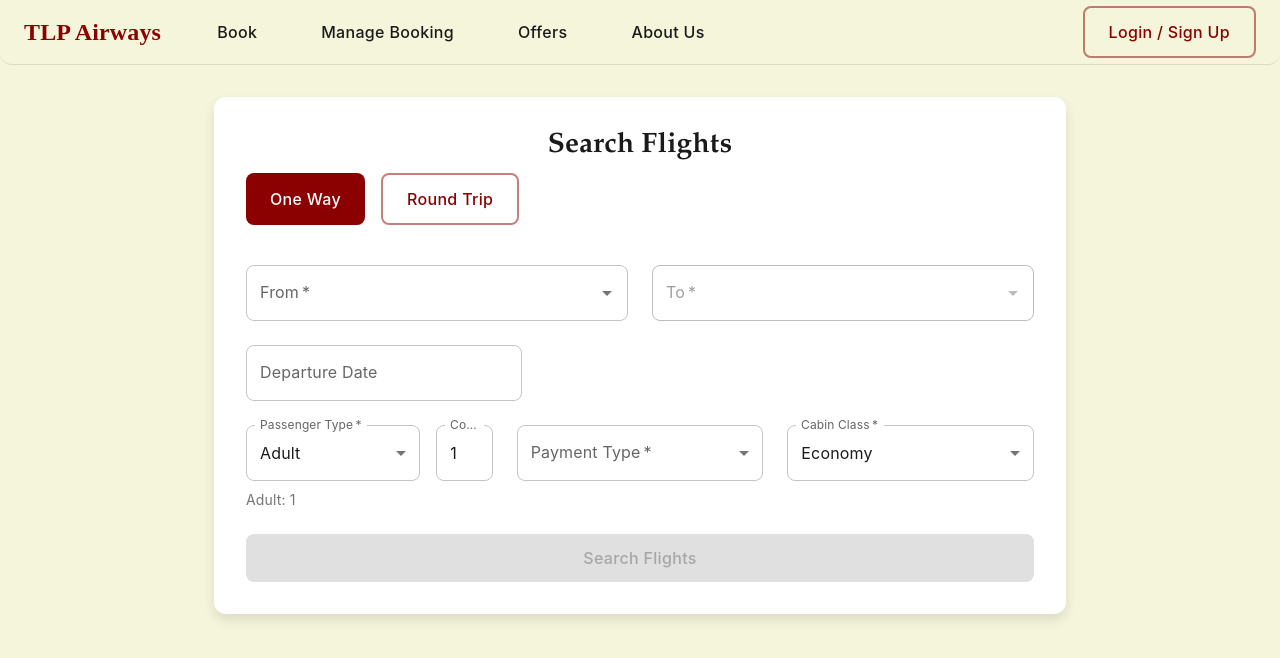
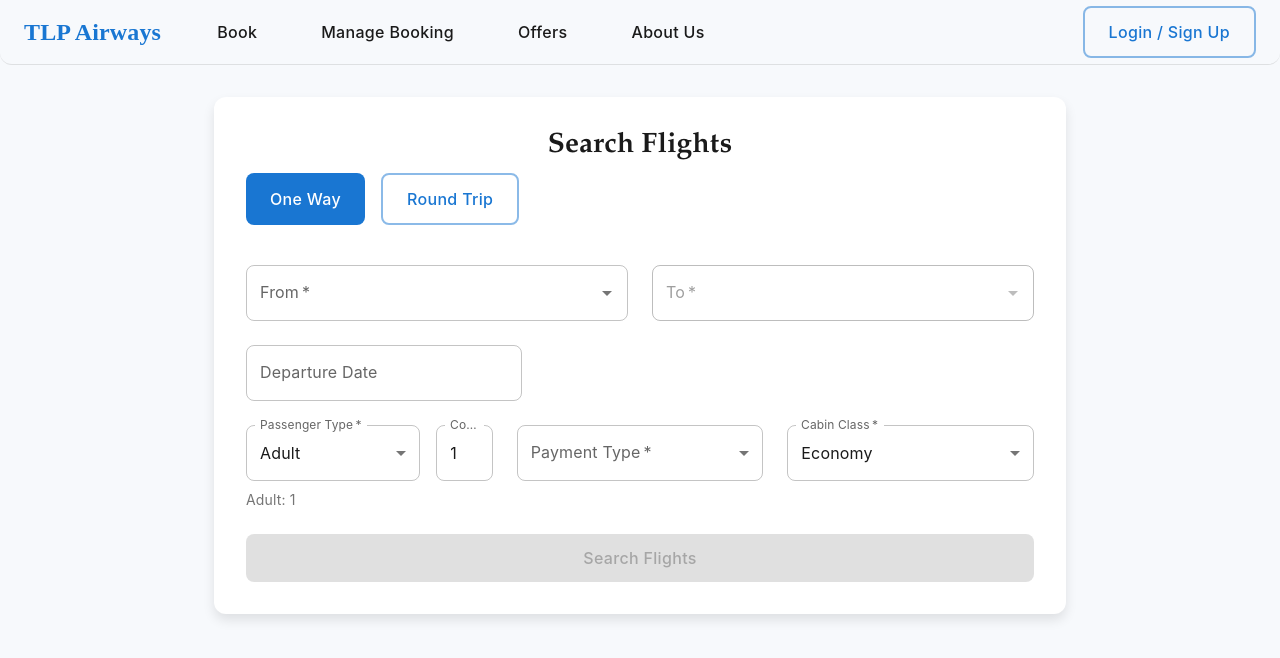
Before and after one commit to riteshvg/tlpairways, a React (Create React App) app in the folder frontend/: page /search in a window 1280 px wide. Shown: the top 658 px of the page. Built offline with nearby package versions, Linux system fonts and the light colour scheme.

Commit message:
fixing issues with analytics and confirmation

```diff
--- a/frontend/src/components/AncillaryServices.js
+++ b/frontend/src/components/AncillaryServices.js
@@ -1103,7 +1103,7 @@ Price: ₹${seatPrice}`}
             {(selectedFlights?.onward?.isInternational || selectedFlights?.return?.isInternational) && (
               <Alert severity="info" sx={{ mb: 2 }}>
                 <Typography variant="body2">
-                  <strong>Currency Conversion Applied:</strong> International flight prices are displayed in USD but will be converted to INR during payment at a fixed exchange rate of 1 USD = {CURRENCY_CONFIG.defaultExchangeRate} INR.
+                  <strong>Currency Conversion Applied:</strong> International flight prices are converted to INR at a fixed exchange rate of 1 USD = {CURRENCY_CONFIG.defaultExchangeRate} INR.
                 </Typography>
               </Alert>
             )}
--- a/frontend/src/components/BookingConfirmation.js
+++ b/frontend/src/components/BookingConfirmation.js
@@ -701,7 +701,7 @@ const BookingConfirmation = () => {
         </Box>
 
         {selectedFlights?.onward && renderFlightDetails(selectedFlights.onward, 'onward')}
-        {tripType === 'roundtrip' && selectedFlights?.return && renderFlightDetails(selectedFlights.return, 'return')}
+        {selectedFlights?.return && renderFlightDetails(selectedFlights.return, 'return')}
 
         {renderAncillaryServices()}
         {renderPaymentDetails()}
--- a/frontend/src/theme/theme.js
+++ b/frontend/src/theme/theme.js
@@ -3,19 +3,19 @@ import { createTheme } from '@mui/material/styles';
 const theme = createTheme({
   palette: {
     primary: {
-      main: '#8B0000', // Deep red
-      light: '#A52A2A',
-      dark: '#660000',
+      main: '#1976D2', // Classic Blue
+      light: '#42A5F5',
+      dark: '#1565C0',
       contrastText: '#FFFFFF',
     },
     secondary: {
-      main: '#D4AF37', // Gold
-      light: '#E5C158',
-      dark: '#B38F2E',
+      main: '#E0E0E0', // Light Gray
+      light: '#F5F5F5',
+      dark: '#BDBDBD',
       contrastText: '#000000',
     },
     background: {
-      default: '#F5F5DC', // Cream
+      default: '#F7F9FC', // Light Blue-Gray
       paper: '#FFFFFF',
     },
     text: {
@@ -131,8 +131,8 @@ const theme = createTheme({
     MuiAppBar: {
       styleOverrides: {
         root: {
-          backgroundColor: '#FFFFFF',
-          color: '#1A1A1A',
+          backgroundColor: '#1976D2', // Use Primary Blue
+          color: '#FFFFFF', // White text
           boxShadow: '0px 2px 4px rgba(0, 0, 0, 0.1)',
         },
       },
```
Also changed, not shown: frontend/public/index.html (+1 -0 lines).
